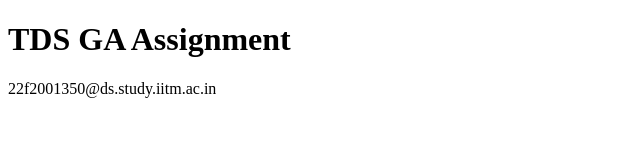
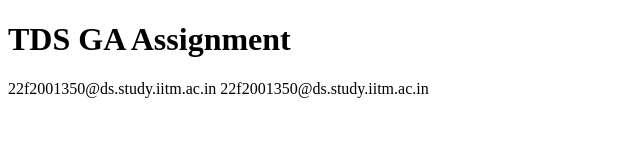
Before and after one commit to Raiyan123-132/Lays, a plain HTML site: page index.html in a window 1280 px wide. Shown: the whole page, without its empty margins (0-640 px from the left). Drawn offline with Linux system fonts and the light colour scheme.

Commit message:
Update index.html

```diff
--- a/index.html
+++ b/index.html
@@ -6,7 +6,7 @@
 <body>
     <h1>TDS GA Assignment</h1>
     <!--email_off-->22f2001350@ds.study.iitm.ac.in<!--/email_off-->
-
+    22f2001350@ds.study.iitm.ac.in
     <br>
 </body>
 </html>
```
